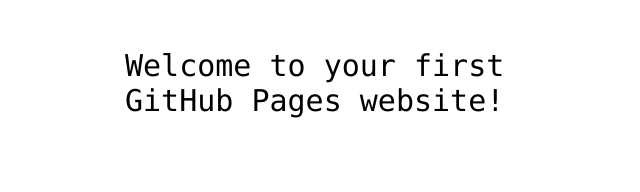
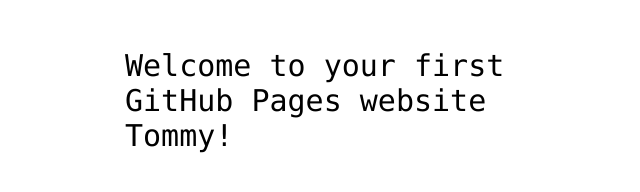
Before and after one commit to TommyNielsen/TommyNielsen.github.io, a plain HTML site: page index.html in a window 1280 px wide. Shown: the part 340-532 px from the top of the page, without its empty margins (315-955 px from the left). Drawn offline with Linux system fonts and the light colour scheme.

Commit message:
Update index.html

```diff
--- a/index.html
+++ b/index.html
@@ -12,7 +12,7 @@
 <img src="https://octodex.github.com/images/daftpunktocat-thomas.gif" id="octocat" alt="octocat-gif" />
 
 <!-- Change this code here by copy and pasting your template on line 15 -->
-<p>Welcome to your first GitHub Pages website!</p>
+<p>Welcome to your first GitHub Pages website Tommy!</p>
 
 </body>
 </html>
```
